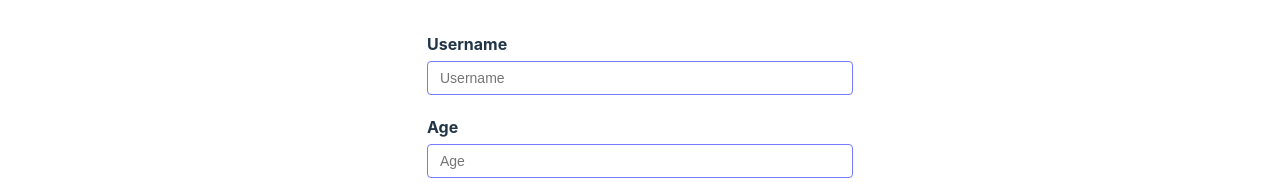
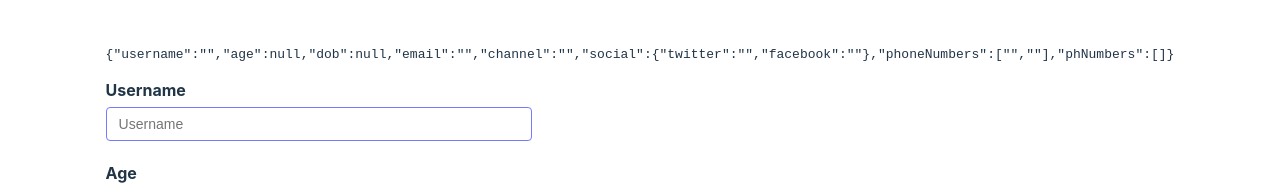
Before and after one commit to hasse0303/react-hook-form, a React (Vite) app: page / in a window 1280 px wide. Shown: the top 185 px of the page. Built offline with nearby package versions, Linux system fonts and the light colour scheme; no server answers.

Commit message:
Watch field values

```diff
--- a/src/components/YouTubeForm.tsx
+++ b/src/components/YouTubeForm.tsx
@@ -36,7 +36,7 @@ export const YouTubeForm = () => {
             }
         }
     });
-    const { register, control, handleSubmit, formState } = form;
+    const { register, control, handleSubmit, formState, watch } = form;
     const { errors } = formState;
 
     const { fields, append, remove } = useFieldArray({
@@ -48,8 +48,11 @@ export const YouTubeForm = () => {
         console.log('Value', data);
 
     }
+
+    const formValue = watch();
   return (
     <div>
+        <pre>{JSON.stringify(formValue)}</pre>
         <form onSubmit={handleSubmit(onSubmit)}>
             <div className="form-control">
                 <label htmlFor="username">Username</label>
```
